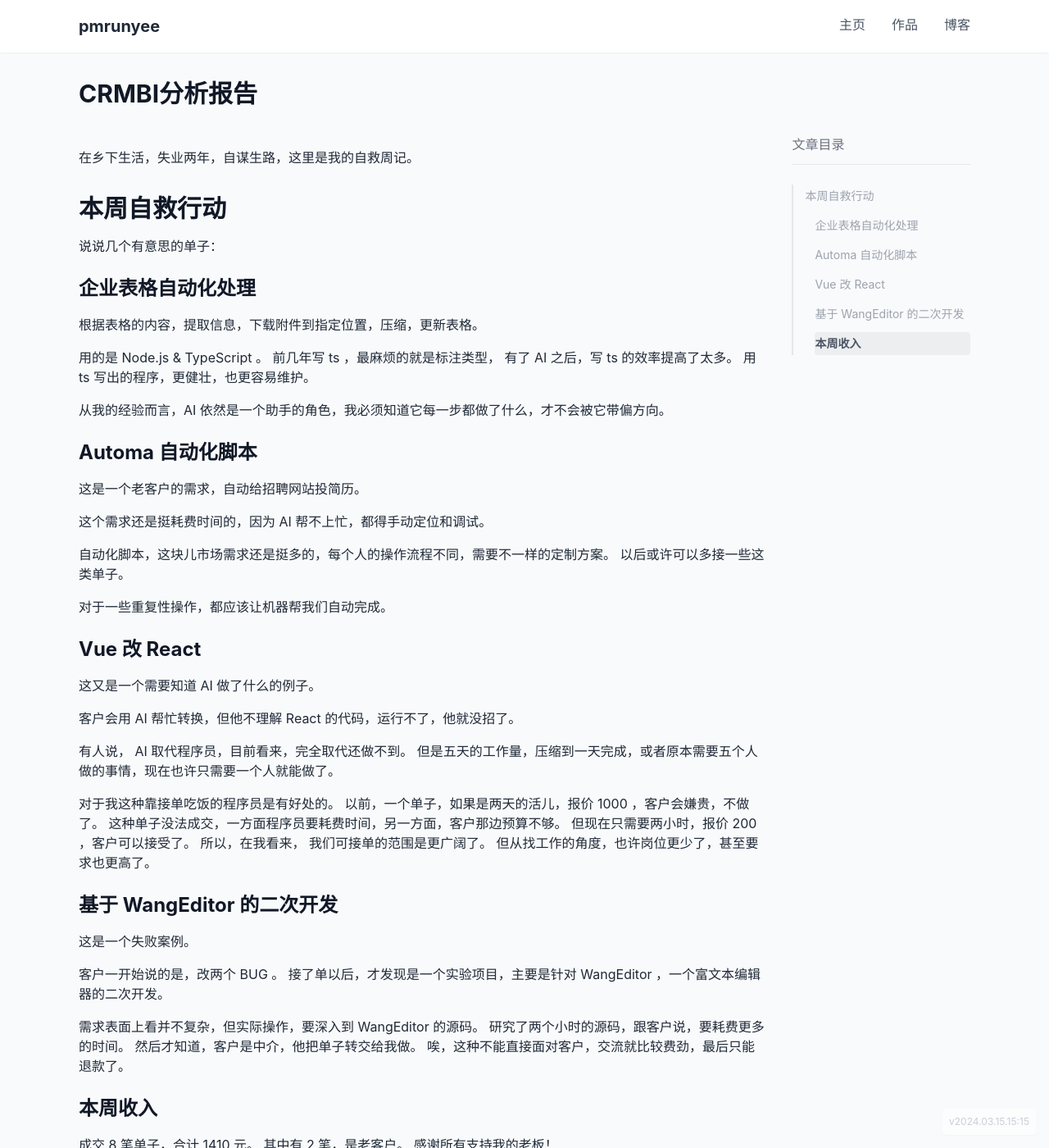
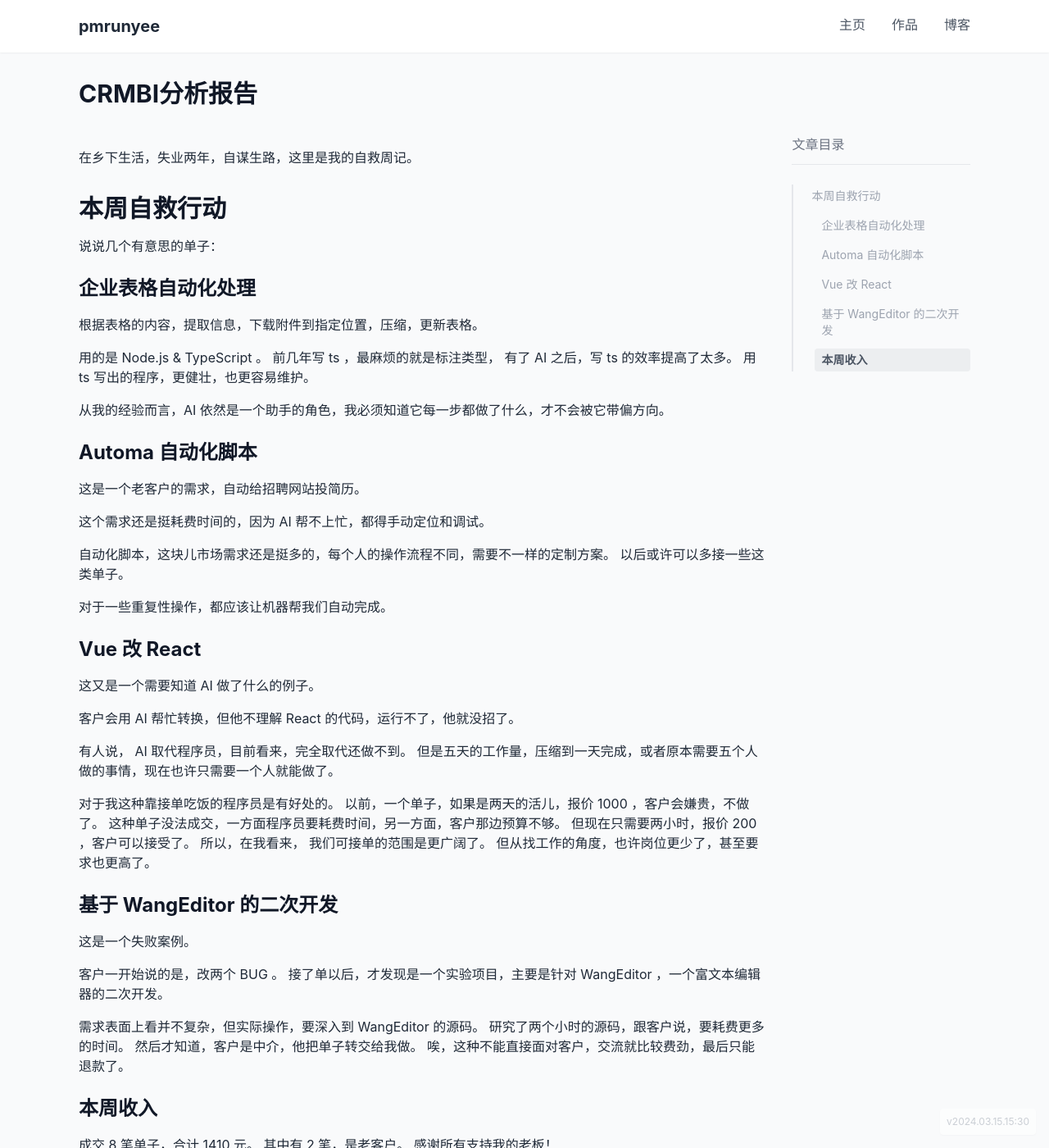
Before and after one commit to runyeehong/runyeehong.github.io, a Jekyll site: the page built from _blogs/crmbi-analysis-report/index.md, in a window 1280 px wide and 1400 px high. Shown: the whole window at 82% size. Built offline with Jekyll 4.4.1, drawn with Linux system fonts in a browser that asks for light colours; nearby versions of some CDN libraries.

Commit message:
Update default.html

```diff
--- a/_layouts/default.html
+++ b/_layouts/default.html
@@ -543,17 +521,17 @@
     .toc-content ul {
         list-style: none;
         padding-left: 0;
-        border: none; /* 确保没有边框 */
+        border: none;
     }
 
     .toc-content li {
         margin-bottom: 0.25rem;
-        border: none; /* 确保没有边框 */
+        border: none;
     }
 
     .toc-content a {
         display: block;
-        padding: 0.25rem 0;
+        padding: 0.25rem 0.5rem;
         color: #4B5563;
         text-decoration: none;
         border-radius: 0.25rem;
@@ -562,10 +540,10 @@
 
     /* 桌面端目录颜色调浅 */
     .desktop-toc-content a {
-        color: #9CA3AF; /* 更浅的灰色 */
+        color: #9CA3AF;
     }
 
-    /* 悬停状态 - 加粗并显示背景色，去掉下划线 */
+    /* 悬停状态 - 加粗并显示背景色 */
     .toc-content a:hover {
         color: #111827;
         font-weight: 600;
@@ -575,12 +553,12 @@
 
     /* 桌面端目录悬停颜色 */
     .desktop-toc-content a:hover {
-        color: #4B5563; /* 悬停时的颜色也相应调浅 */
+        color: #4B5563;
         font-weight: 600;
         background-color: rgba(17, 24, 39, 0.05);
     }
 
-    /* 选中状态 - 加粗并显示背景色，去掉下划线 */
+    /* 选中状态 - 加粗并显示背景色 */
     .toc-content a.text-gray-900 {
         color: #111827;
         font-weight: 600;
@@ -590,7 +568,7 @@
 
     /* 桌面端目录选中状态 */
     .desktop-toc-content a.text-gray-900 {
-        color: #4B5563; /* 选中时的颜色也相应调浅 */
+        color: #4B5563;
         background-color: rgba(17, 24, 39, 0.05);
     }
 
@@ -603,11 +581,6 @@
     /* 移动端目录动画 */
     #mobile-toc-container {
         transition: transform 0.3s ease-in-out;
-    }
-
-    /* 标题高亮效果 */
-    .prose h1, .prose h2, .prose h3, .prose h4, .prose h5, .prose h6 {
-        transition: background-color 0.5s ease;
     }
 
     /* 移动端目录按钮悬浮效果 */
@@ -623,12 +596,12 @@
 
     /* 隐藏滚动条但保留滚动功能 */
     .no-scrollbar {
-        -ms-overflow-style: none;  /* IE and Edge */
-        scrollbar-width: none;  /* Firefox */
+        -ms-overflow-style: none;
+        scrollbar-width: none;
     }
 
     .no-scrollbar::-webkit-scrollbar {
-        display: none;  /* Chrome, Safari, Opera */
+        display: none;
     }
 
     /* 目录中的文字换行 */
@@ -641,27 +614,13 @@
     #mobile-toc {
         background-color: transparent;
     }
-
-    /* 修改标题高亮动画样式 */
-    @keyframes highlightFade {
-        0% { background-color: rgba(209, 213, 219, 0.5); }  /* 改为灰色系 */
-        70% { background-color: rgba(209, 213, 219, 0.5); }
-        100% { background-color: transparent; }
-    }
-
-    .highlight-heading {
-        animation: highlightFade 2s ease-out forwards;
-        border-radius: 4px;
-        padding: 0.5rem 1rem;  /* 增加内边距 */
-        margin: -0.5rem -1rem;
-    }
 </style>
 
     <!-- 版本标记 - 每次更新代码时请修改这里的版本号 -->
     <!-- 版本号格式：v年.月.日.序号，例如 v2024.03.14.1 -->
     <div id="version-marker" class="fixed bottom-4 right-4 text-xs text-gray-400 opacity-50 hover:opacity-100 transition-opacity duration-200 cursor-help z-50">
         <div class="bg-white p-2 rounded shadow-sm">
-            <span>v2024.03.15.15:15</span>
+            <span>v2024.03.15.15:30</span>
         </div>
     </div>
 
```
Also changed, not shown: other parts of _layouts/default.html (+0 -22 lines).
